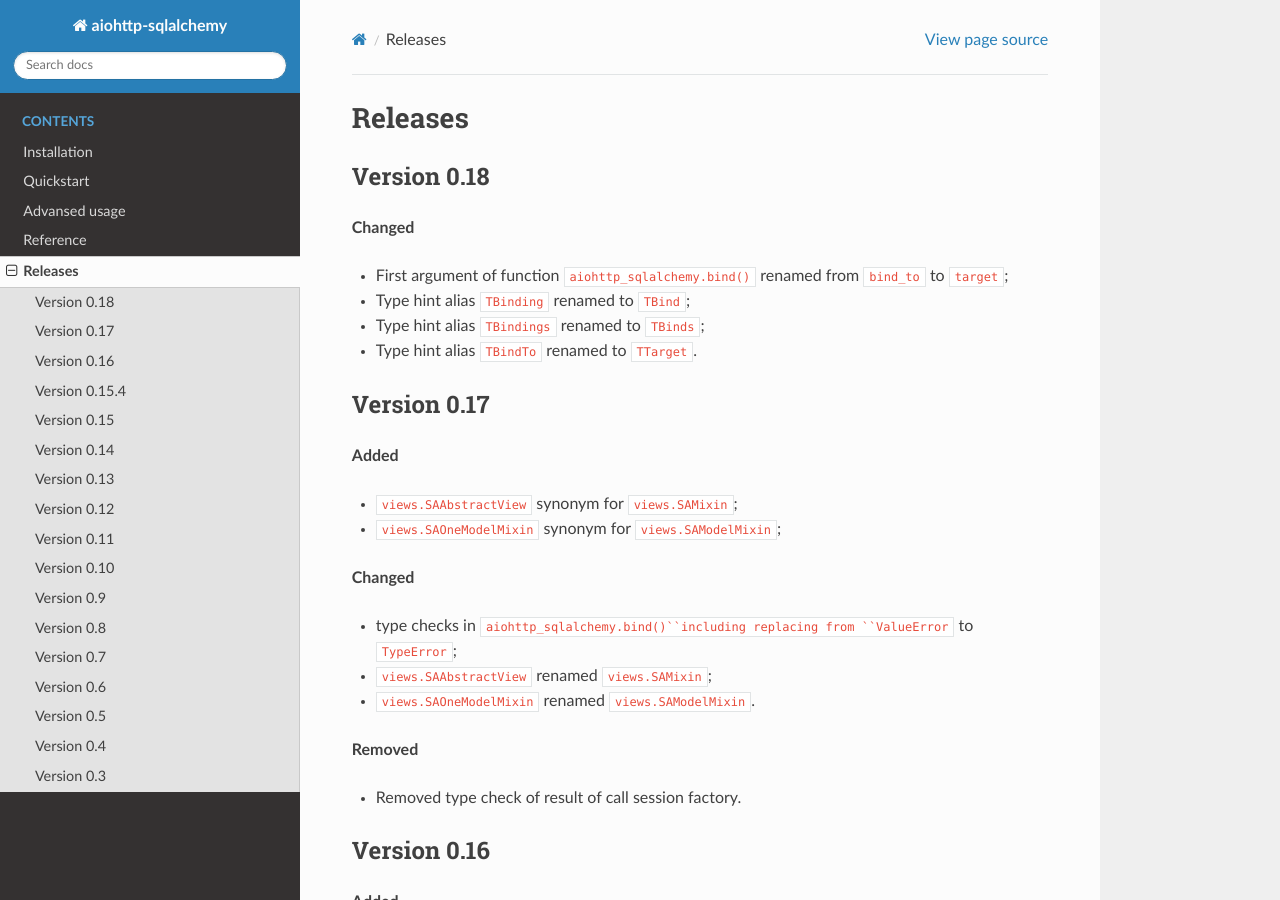
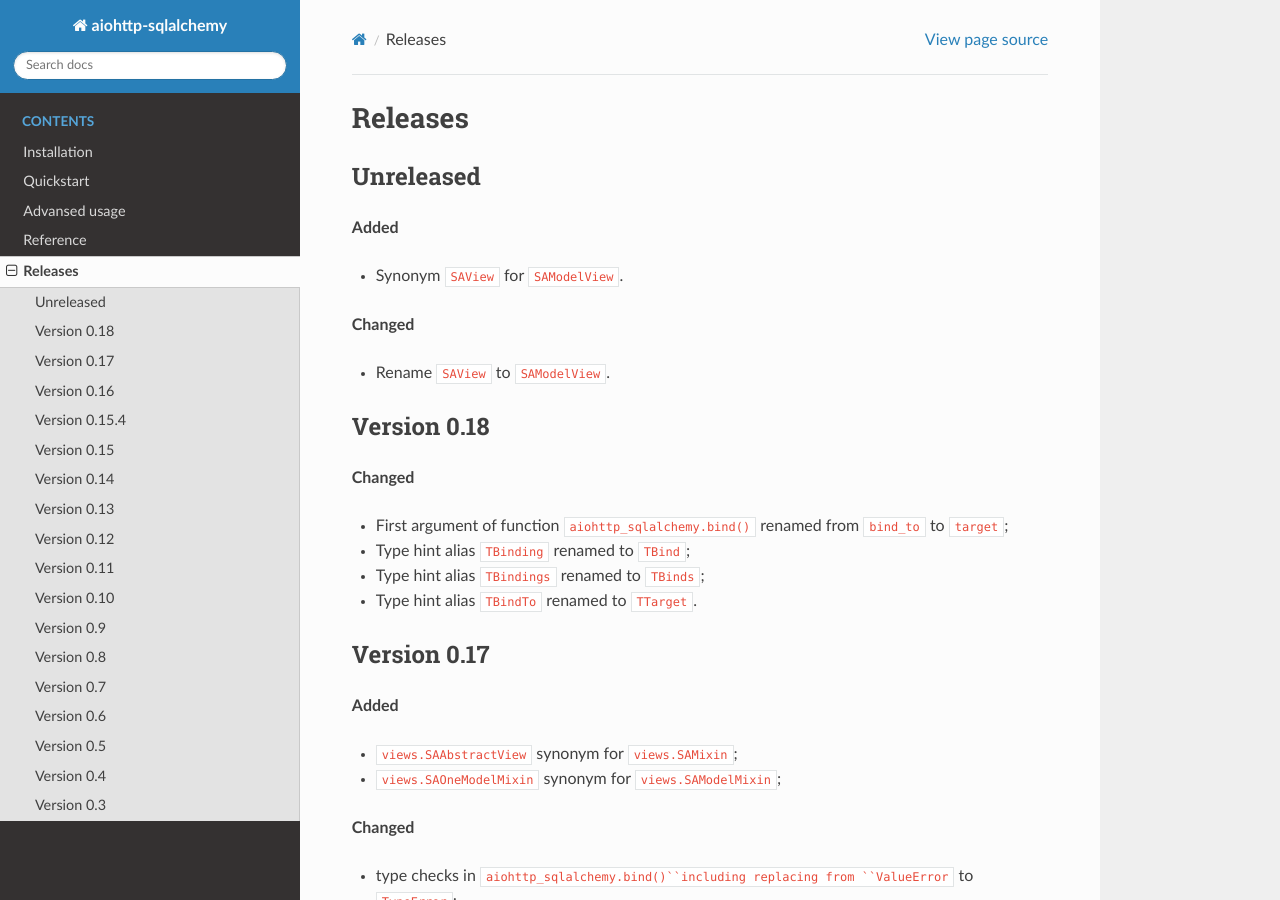
Before and after one commit to ri-gilfanov/aiohttp-sqlalchemy, a Sphinx documentation site: the page built from docs/releases.rst, in a window 1280 px wide and 900 px high. Built offline with Sphinx 7.4.7 and the Read the Docs theme 2.0.0, drawn with Linux system fonts in a browser that asks for light colours.

Commit message:
Change SAView to synonym SAModelView

```diff
--- a/aiohttp_sqlalchemy/__init__.py
+++ b/aiohttp_sqlalchemy/__init__.py
@@ -29,6 +29,7 @@
     SABaseView,
     SAMixin,
     SAModelMixin,
+    SAModelView,
     SAView,
 )
 
@@ -41,7 +42,7 @@
     'SABaseView',
     'SAMixin',
     'SAModelMixin',
-    'SAView',
+    'SAModelView',
     'bind',
     'init_db',
     'sa_decorator',
@@ -52,6 +53,7 @@
     # Synonyms
     'DEFAULT_KEY',
     'SAAbstractView',
+    'SAView',
     'sa_bind',
     'sa_init_db',
 ]
--- a/docs/releases.rst
+++ b/docs/releases.rst
@@ -1,6 +1,16 @@
 ========
 Releases
 ========
+Unreleased
+----------
+**Added**
+
+* Synonym ``SAView`` for ``SAModelView``.
+
+**Changed**
+
+* Rename ``SAView`` to ``SAModelView``.
+
 Version 0.18
 ------------
 **Changed**
```
Also changed, not shown: docs/reference.rst (+9 -0 lines), 1 other file.
